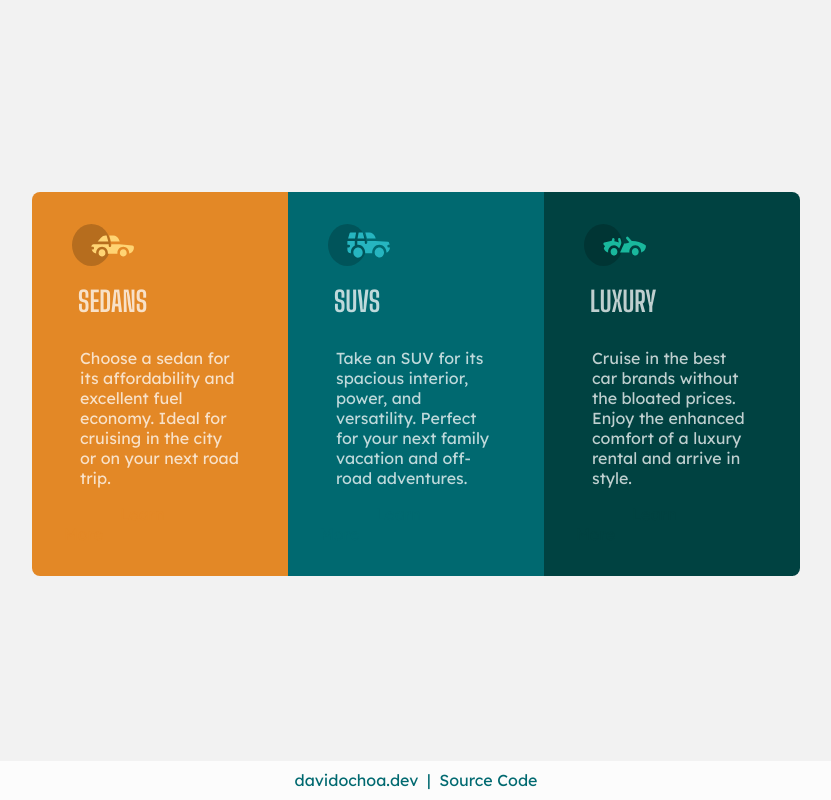
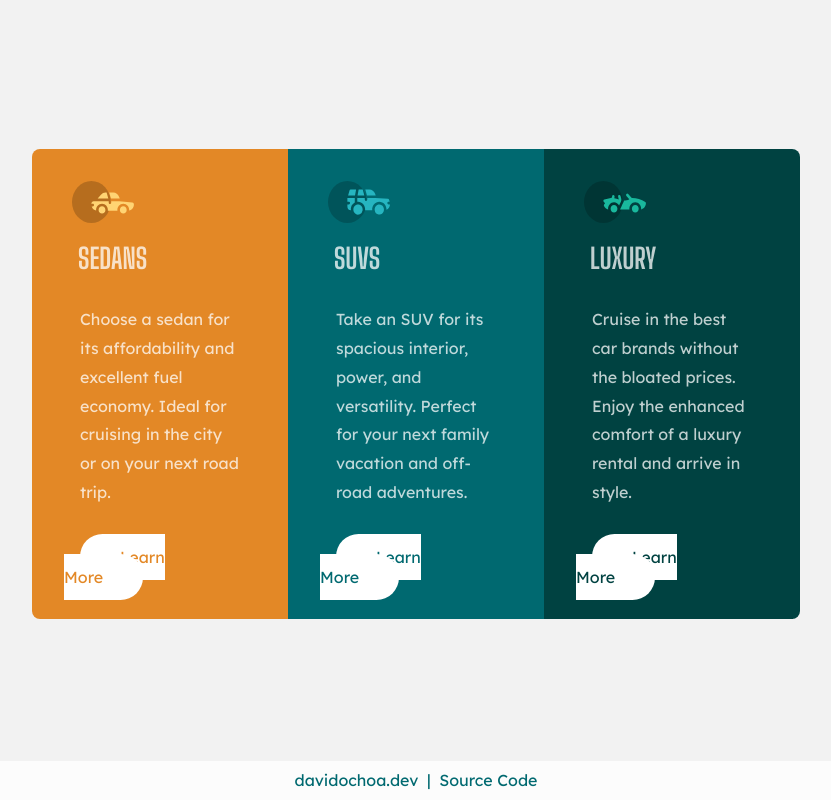
Before and after one commit to davidochoadev/3-column-preview-card-component-solution, a plain HTML site: page index.html in a window 1280 px wide. Shown: the whole page, without its empty margins (224-1055 px from the left). Drawn offline with Linux system fonts and the light colour scheme.

Commit message:
🛠 Fix: Fix style.css of anchor elements

```diff
--- a/css/style.css
+++ b/css/style.css
@@ -58,6 +58,8 @@ body {
    .section {
       width: 100%;
       padding: 1.5em;
+      padding-bottom: 4rem;
+      padding-top: 3rem;
    }
    .svg-container {
       width: min-content;
@@ -73,16 +75,19 @@ body {
       font-size: 1.75rem;
    }
    .description {
-      padding: 1em;
+      padding: 1rem;
+      line-height: 1.8rem;
+      padding-bottom:2.5rem;
    }
    .button {
-      margin: 1em;
+      margin: 1rem;
       padding: .8em 2.5em;
       border: none;
       border-radius: 2em;
       font-family: 'Lexend Deca', sans-serif;
       transition-duration: .3s;
       cursor: pointer;
+      background-color: var(--white);
    }
    /* ================================================================= */
 .section__sedans {
--- a/index.html
+++ b/index.html
@@ -35,7 +35,7 @@
           Choose a sedan for its affordability and excellent fuel economy. Ideal for cruising in the city
           or on your next road trip.
         </p>
-      <a class="button sedans__button">
+        <a class="button sedans__button" hfre="./index.html">
           Learn More
         </a>
       </section>
```
Lines whose indentation alone changed are shown as unchanged.
